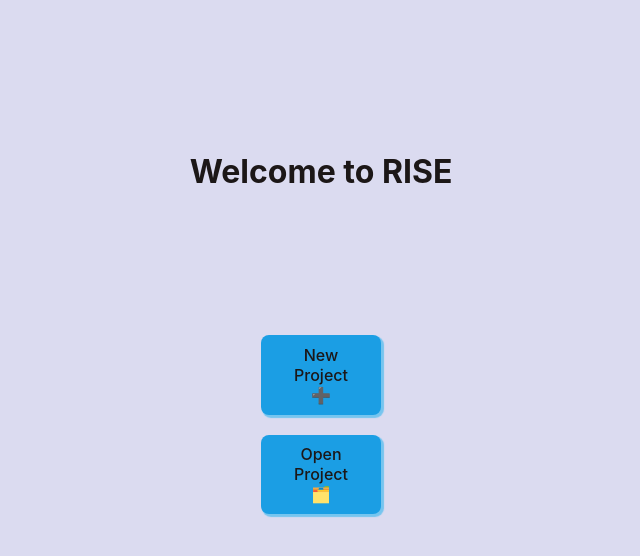
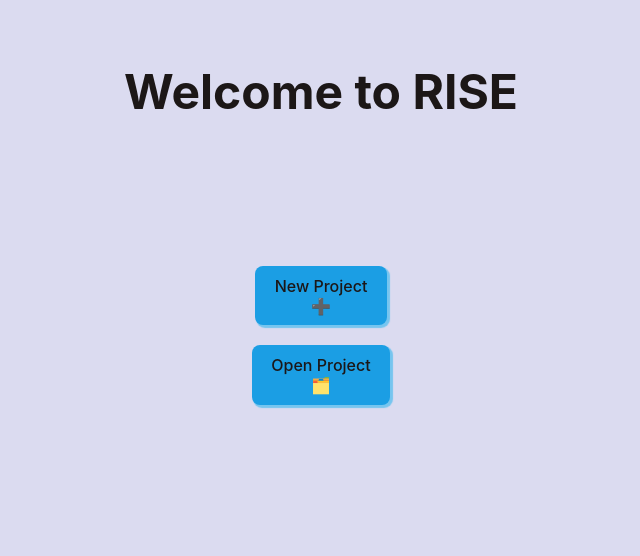
Before and after one commit to breadoorr/RISE, a SvelteKit app: page / in a window 1280 px wide. Shown: the top 556 px of the page, without its empty margins (319-959 px from the left). Built offline with nearby package versions, Linux system fonts and the light colour scheme.

Commit message:
[update]: recent projects design + functional

```diff
--- a/src/routes/+page.svelte
+++ b/src/routes/+page.svelte
@@ -9,7 +9,7 @@
   let projectNameInput: HTMLInputElement;
   let sanitizedName = "";
   let showSanitizeWarning = false;
-  let recentProjects: string[] = [];
+  let recentProjects: [string, string];
 
   async function loadRecentProjects() {
     recentProjects = await invoke("get_recent_projects");
@@ -110,25 +110,41 @@
 </script>
 
 <main>
+  <div class="main-container">
+
+    <div class="welcome-container">
   <h1 class="header">Welcome to RISE</h1>
-  <div class="main-container">
-  <div>
+  <div class="buttons-container">
   <ul class="buttons">
     <li><button class="bt bt--new" onclick={createProject}>New Project<br>➕</button></li>
     <li><button class="bt bt--open" onclick={openProject}>Open Project <br>🗂️</button></li>
   </ul>
   </div>
+    </div>
+
+  {#if recentProjects}
     {#if recentProjects.length > 0}
-  <div>
+      <div class="recent-projects">
         <h2>Recent Projects</h2>
         <ul class="buttons">
           {#each recentProjects as recentProject}
-        <li><button class="bt bt--recent" onclick={() => window.location.href = `/editor?path=${recentProject}`}>{recentProject}</button></li>
+            <li><button class="bt bt--recent" onclick={() => {
+              localStorage.setItem('projectPath', recentProject[0])
+              window.location.href = "/editor";
+            }}><span>
+          {recentProject[1]}
+        </span>
+              <br>
+              <span class="path">{recentProject[0]}</span>
+            </button>
+            </li>
           {/each}
         </ul>
       </div>
     {/if}
+  {/if}
   </div>
+
 
   {#if showProjectNameDialog}
     <div class="dialog-overlay">
@@ -158,6 +174,7 @@
       </div>
     </div>
   {/if}
+
 </main>
 
 <style lang="scss">
--- a/src/routes/editor/components/Menu.svelte
+++ b/src/routes/editor/components/Menu.svelte
@@ -7,13 +7,13 @@
     export let triggerAction = (action: string) => Promise<void>;
 </script>
 
+{#if Actions.length > 0}
 <div class="menu-container" style="display: {isMenuOpen ? 'flex' : 'none'}; left: {x}px; top: {y}px">
-    {#if Actions.length > 0}
         {#each Actions as action}
-            <button on:click={() => triggerAction(action)} class="menu-item">{action}</button>
+            <button on:click={()=>triggerAction(action)} class="menu-item">{action}</button>
         {/each}
-    {/if}
 </div>
+{/if}
 
 <style lang="scss">
   @use '../style/menu';
--- a/src/routes/main.scss
+++ b/src/routes/main.scss
@@ -15,9 +15,8 @@
 .main-container {
   display: flex;
   flex-direction: row;
+  justify-content: center;
   align-items: center;
-  justify-content: center;
-  gap: 100px;
 }
 
 .dialog-overlay {
@@ -128,9 +127,19 @@
   overflow: hidden;
 }
 
-.header {
-  margin-top: 10vh;
-  font-size: xxx-large;
+.welcome-container {
+  width: 65%;
+
+  .header {
+    margin-top: 10vh;
+    font-size: xxx-large;
+  }
+
+  .buttons-container {
+    display: flex;
+    justify-content: center;
+    width: 100%;
+  }
 }
 
 .buttons {
@@ -139,8 +148,21 @@
   margin: 0;
 }
 
-li {
-  max-width: 240px;
+.recent-projects {
+  display: flex;
+  flex-direction: column;
+  background: var(--accent-100);
+  height: 100vh;
+  width: 35%;
+
+  h2 {
+    padding-bottom: 3vh;
+    border-bottom: 1px solid var(--accent-300);
+  }
+
+  ul {
+    margin-top: 5px;
+  }
 }
 
 .bt {
@@ -155,6 +177,30 @@
   box-shadow: 2px 2px 1px 1px var(--accent-300);
   background-color: var(--accent-500);
   cursor: pointer;
+  text-wrap: pretty;
+
+  &--recent {
+    box-shadow: none;
+    background-color: var(--accent-100);
+    border-radius: 0;
+    margin: 0;
+    padding: 0;
+    max-width: 100%;
+    width: 100%;
+
+    &:hover {
+      background-color: var(--accent-200);
+    }
+
+    .path {
+      width: 100%;
+      white-space: nowrap;
+      overflow: hidden;
+      text-overflow: ellipsis;
+      opacity: 0.7;
+      font-size: 0.9rem;
+    }
+  }
 
   &:hover {
     background-color: var(--accent-300);
@@ -179,6 +225,5 @@
 
   li {
     width: 100%;
-    max-width: 140px;
   }
 }
```
Also changed, not shown: src/routes/editor/+page.svelte (+10 -2 lines), 1 other file (tests, documents, lock files or other folders). Lines whose indentation alone changed are shown as unchanged.
